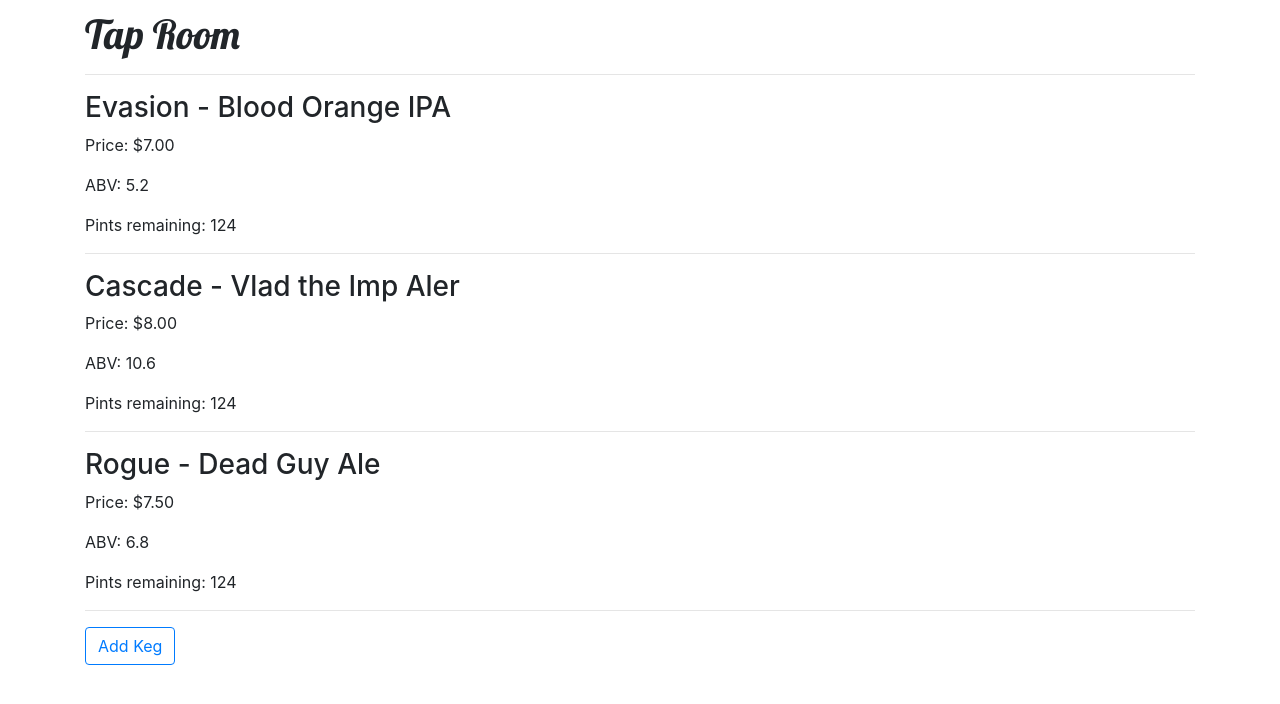
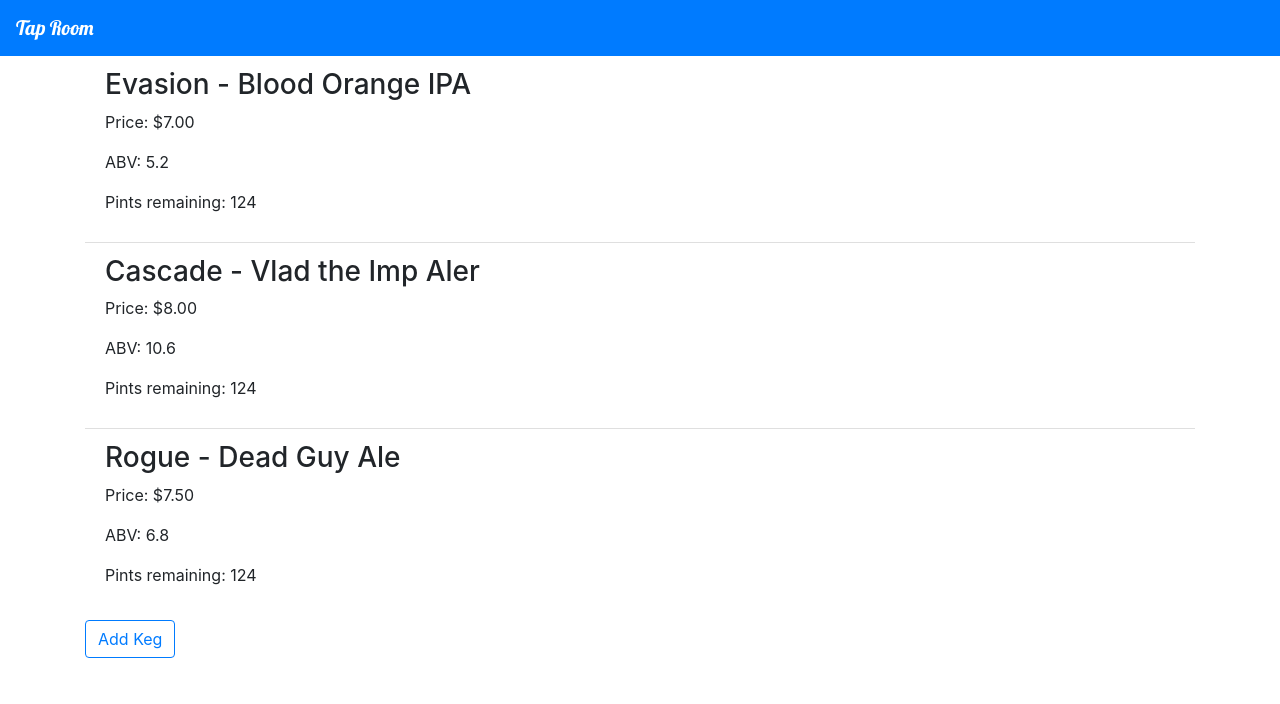
Before and after one commit to sarakane/tap-room-redux, a React (Create React App) app: page / in a window 1280 px wide. Shown: the top 704 px of the page. Built offline with nearby package versions, Linux system fonts and the light colour scheme.

Commit message:
Add boostrap styling

```diff
--- a/src/components/App.js
+++ b/src/components/App.js
@@ -7,8 +7,8 @@ import Container from 'react-bootstrap/Container';
 function App() {
   return (
     <React.Fragment>
+      <Header />
       <Container>
-        <Header />
         <KegControl />
       </Container>
     </React.Fragment>
--- a/src/components/Header.js
+++ b/src/components/Header.js
@@ -1,8 +1,11 @@
 import React from 'react';
+import { Navbar } from 'react-bootstrap';
 
 function Header() {
   return (
-    <h1>Tap Room</h1>
+    <Navbar bg='primary' variant='light'>
+      <Navbar.Brand style={{fontFamily: 'Lobster, cursive', color: 'white'}}>Tap Room</Navbar.Brand>
+    </Navbar>
   );
 }
 
--- a/src/components/Keg.js
+++ b/src/components/Keg.js
@@ -1,16 +1,20 @@
 import React from 'react';
 import PropTypes from 'prop-types';
+import { ListGroup } from 'react-bootstrap';
 
 function Keg(props) {
   return (
     <React.Fragment>
-      <div onClick={() => props.whenKegClicked(props.id)}>
-        <h3>{props.brand} - {props.name}</h3>
-        <p>Price: ${(props.price).toFixed(2)}</p>
-        <p>ABV: {props.alcoholContent}</p>
-        <p>Pints remaining: {props.pints}</p>
-        <hr />
-      </div>
+      <ListGroup.Item>
+        <div onClick={() => props.whenKegClicked(props.id)}>
+          <h3>
+            {props.brand} - {props.name}
+          </h3>
+          <p>Price: ${props.price.toFixed(2)}</p>
+          <p>ABV: {props.alcoholContent}</p>
+          <p>Pints remaining: {props.pints}</p>
+        </div>
+      </ListGroup.Item>
     </React.Fragment>
   );
 }
@@ -22,7 +26,7 @@ Keg.propTypes = {
   alcoholContent: PropTypes.number.isRequired,
   pints: PropTypes.number,
   id: PropTypes.string,
-  whenKegClicked: PropTypes.func
+  whenKegClicked: PropTypes.func,
 };
 
 export default Keg;
--- a/src/components/KegControl.js
+++ b/src/components/KegControl.js
@@ -8,7 +8,6 @@ import PropTypes from 'prop-types';
 import * as a from './../actions';
 
 class KegControl extends React.Component {
-
   handleClick = () => {
     const { dispatch } = this.props;
     if (this.props.selectedKeg != null) {
@@ -18,22 +17,22 @@ class KegControl extends React.Component {
       const action = a.toggleForm();
       dispatch(action);
     }
-  }
+  };
 
   handleAddingNewKegToList = (newKeg) => {
     const { dispatch } = this.props;
     const action = a.addKeg(newKeg);
     dispatch(action);
-    const action2 = a.toggleForm()
+    const action2 = a.toggleForm();
     dispatch(action2);
-  }
+  };
 
   handleChangingSelectedKeg = (id) => {
     const { dispatch } = this.props;
     const selectedKeg = this.props.masterKegList[id];
     const action = a.selectedKeg(selectedKeg);
     dispatch(action);
-  }
+  };
 
   handlePintDecrement = (decrementedPintKeg) => {
     const { dispatch } = this.props;
@@ -41,42 +40,56 @@ class KegControl extends React.Component {
     dispatch(action);
     const action2 = a.selectedKeg(decrementedPintKeg);
     dispatch(action2);
-  }
+  };
 
   render() {
     let currentlyVisibleState = null;
     let buttonText = null;
 
     if (this.props.selectedKeg != null) {
-      currentlyVisibleState = <KegDetail keg={this.props.selectedKeg} onClickingSellPint={this.handlePintDecrement} />
-      buttonText = "Return to Ticket List";
-    } else if(this.props.formVisibleOnPage) {
-      currentlyVisibleState = <NewKegForm onNewKegCreation={this.handleAddingNewKegToList} />;
-      buttonText = "Return to Keg List";
+      currentlyVisibleState = (
+        <KegDetail
+          keg={this.props.selectedKeg}
+          onClickingSellPint={this.handlePintDecrement}
+        />
+      );
+      buttonText = 'Return to Keg List';
+    } else if (this.props.formVisibleOnPage) {
+      currentlyVisibleState = (
+        <NewKegForm onNewKegCreation={this.handleAddingNewKegToList} />
+      );
+      buttonText = 'Return to Keg List';
     } else {
-        currentlyVisibleState = <KegList kegList={this.props.masterKegList} onKegSelection={this.handleChangingSelectedKeg} />
-        buttonText = "Add Keg";
+      currentlyVisibleState = (
+        <KegList
+          kegList={this.props.masterKegList}
+          onKegSelection={this.handleChangingSelectedKeg}
+        />
+      );
+      buttonText = 'Add Keg';
     }
     return (
       <React.Fragment>
         {currentlyVisibleState}
-        <Button variant="outline-primary" onClick={this.handleClick}>{buttonText}</Button>
+        <Button variant='outline-primary' onClick={this.handleClick}>
+          {buttonText}
+        </Button>
       </React.Fragment>
     );
   }
 }
 
 KegControl.propTypes = {
-  masterKegList: PropTypes.object
+  masterKegList: PropTypes.object,
 };
 
-const mapStateToProps = state => {
+const mapStateToProps = (state) => {
   return {
     masterKegList: state.masterKegList,
     formVisibleOnPage: state.formVisibleOnPage,
-    selectedKeg: state.selectedKeg
-  }
-}
+    selectedKeg: state.selectedKeg,
+  };
+};
 
 KegControl = connect(mapStateToProps)(KegControl);
 
--- a/src/components/KegList.js
+++ b/src/components/KegList.js
@@ -1,12 +1,13 @@
 import React from 'react';
 import Keg from './Keg';
 import PropTypes from 'prop-types';
+import { ListGroup } from 'react-bootstrap';
 
 function KegList(props) {
   return (
     <React.Fragment>
-      <hr />
-      {Object.values(props.kegList).map((keg) =>
+      <ListGroup style={{marginBottom: '5px'}} variant='flush'>
+        {Object.values(props.kegList).map((keg) => (
           <Keg
             name={keg.name}
             brand={keg.brand}
@@ -15,15 +16,17 @@ function KegList(props) {
             pints={keg.pints}
             id={keg.id}
             key={keg.id}
-        whenKegClicked={props.onKegSelection}/>
-      )}
+            whenKegClicked={props.onKegSelection}
+          />
+        ))}
+      </ListGroup>
     </React.Fragment>
   );
 }
 
 KegList.propTypes = {
   kegList: PropTypes.object,
-  onKegSelection: PropTypes.func
+  onKegSelection: PropTypes.func,
 };
 
 export default KegList;
--- a/src/index.css
+++ b/src/index.css
@@ -1,6 +1,5 @@
 body {
   margin: 0;
-  margin-top: 10px;
   font-family: -apple-system, BlinkMacSystemFont, 'Segoe UI', 'Roboto', 'Oxygen',
     'Ubuntu', 'Cantarell', 'Fira Sans', 'Droid Sans', 'Helvetica Neue',
     sans-serif;
@@ -11,11 +10,6 @@ body {
 code {
   font-family: source-code-pro, Menlo, Monaco, Consolas, 'Courier New',
     monospace;
-}
-
-h1, h2 {
-  /* color: burlywood; */
-  font-family: 'Lobster', cursive;
 }
 
 .form-control {
```
Lines whose indentation alone changed are shown as unchanged.
